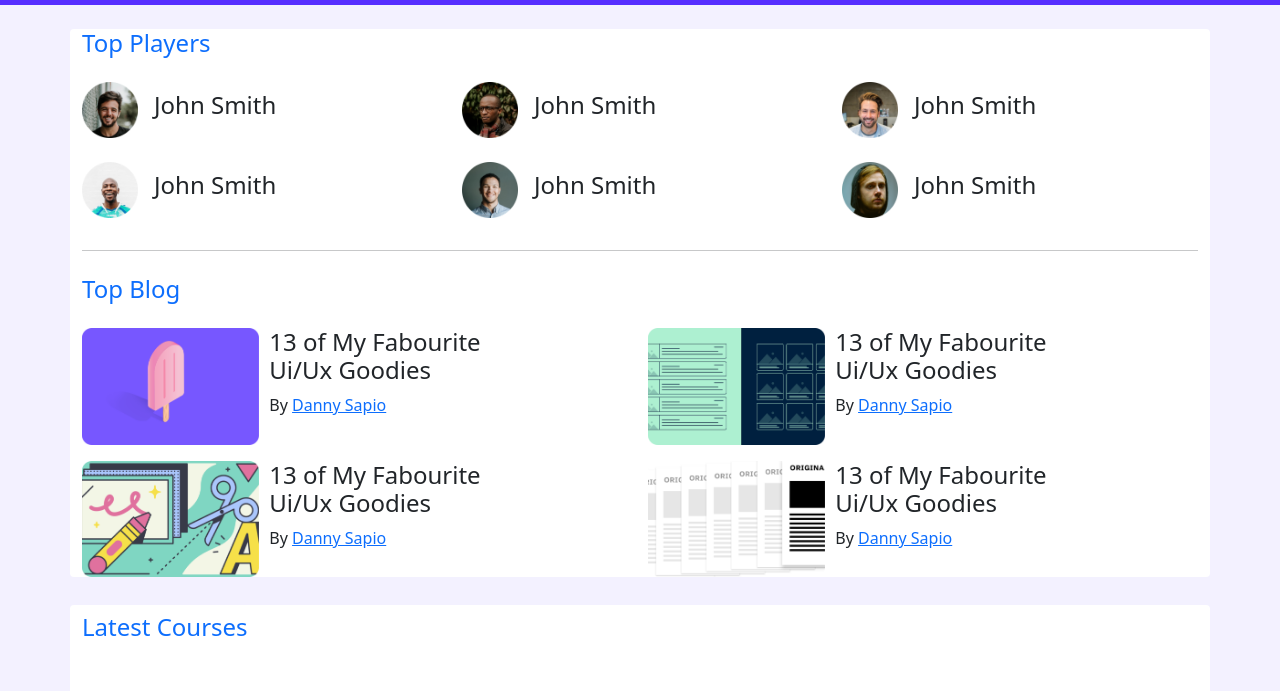
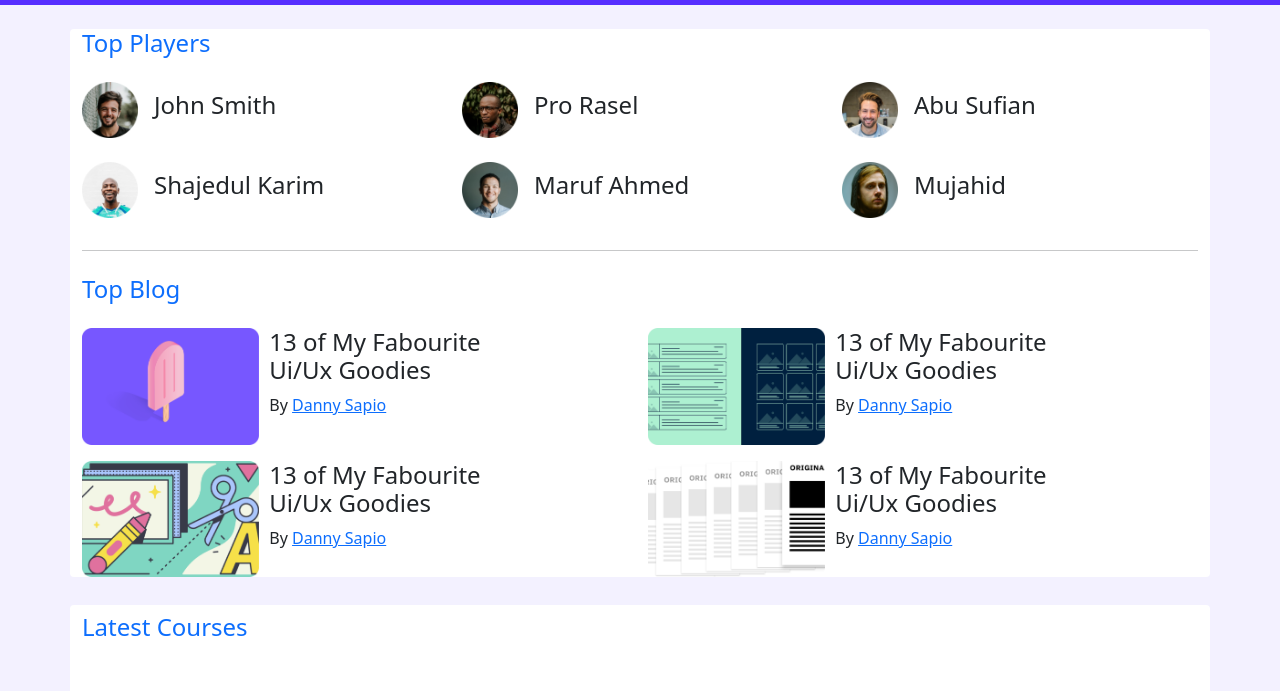
Before and after one commit to robinrakibul/leader-board-bootstrap5, a plain HTML site: page index.html in a window 1280 px wide. Shown: the part 79-770 px from the top of the page. Drawn offline with Linux system fonts and the light colour scheme.

Commit message:
fixed top-player names

```diff
--- a/index.html
+++ b/index.html
@@ -47,23 +47,23 @@
             </div>
             <div class="col-12 col-md-6 col-lg-4 d-flex align-items-center">
               <img src="images/players/player-2.png" height="56px" width="56px" alt="">
-              <h4 class="ms-3">John Smith</h4>
+              <h4 class="ms-3">Pro Rasel</h4>
             </div>
             <div class="col-12 col-md-6 col-lg-4 d-flex align-items-center">
               <img src="images/players/player-3.png" height="56px" width="56px" alt="">
-              <h4 class="ms-3">John Smith</h4>
+              <h4 class="ms-3">Abu Sufian</h4>
             </div>
             <div class="col-12 col-md-6 col-lg-4 d-flex align-items-center">
               <img src="images/players/player-4.png" height="56px" width="56px" alt="">
-              <h4 class="ms-3">John Smith</h4>
+              <h4 class="ms-3">Shajedul Karim</h4>
             </div>
             <div class="col-12 col-md-6 col-lg-4 d-flex align-items-center">
               <img src="images/players/player-5.png" height="56px" width="56px" alt="">
-              <h4 class="ms-3">John Smith</h4>
+              <h4 class="ms-3">Maruf Ahmed</h4>
             </div>
             <div class="col-12 col-md-6 col-lg-4 d-flex align-items-center">
               <img src="images/players/player-6.png" height="56px" width="56px" alt="">
-              <h4 class="ms-3">John Smith</h4>
+              <h4 class="ms-3">Mujahid</h4>
             </div>
           </div>
         </div>
```
